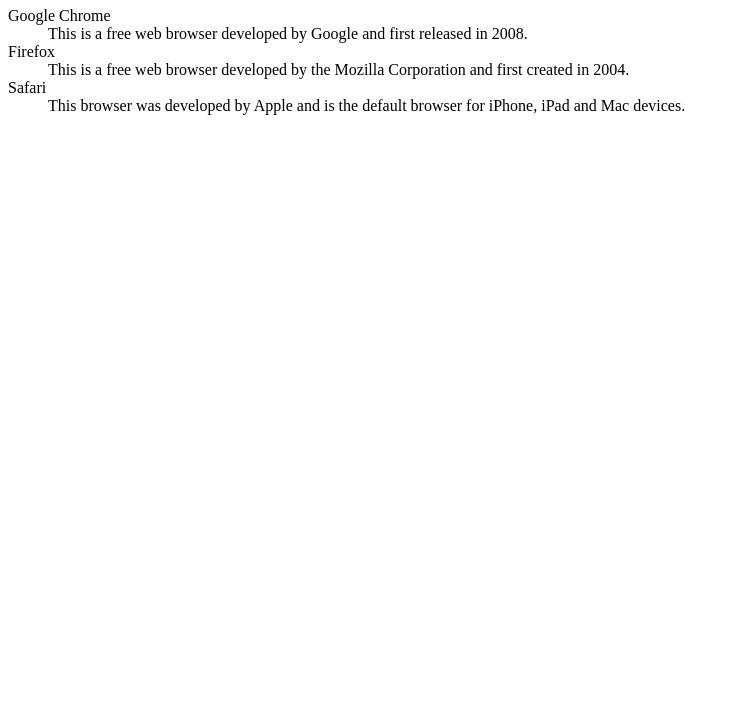
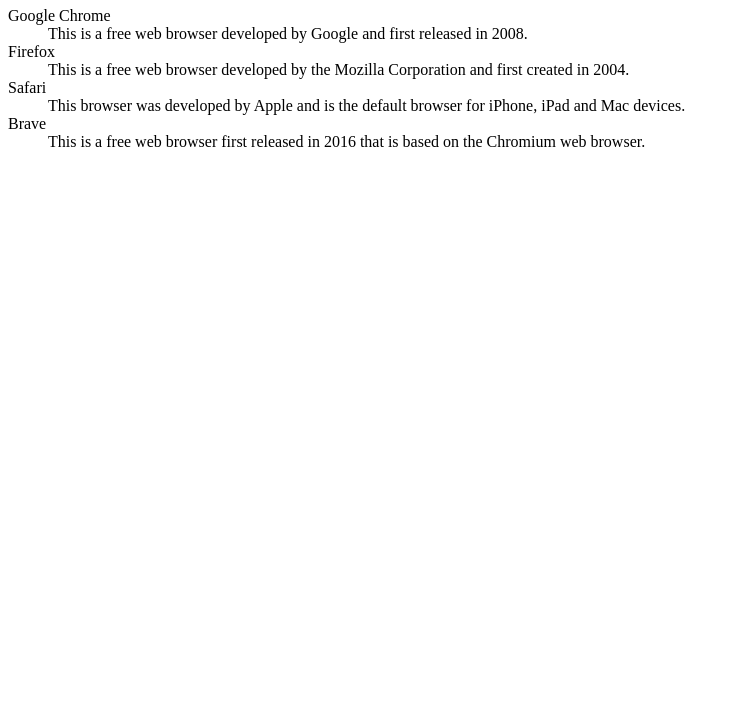
Before and after one commit to student0martian/fcc-list-of-web-browsers, a plain HTML site: page index.html in a window 1280 px wide. Shown: the part 73-800 px from the top of the page, without its empty margins (0-740 px from the left). Drawn offline with Linux system fonts and the light colour scheme.

Commit message:
Step 6: added the fourth dt and dd elements

```diff
--- a/index.html
+++ b/index.html
@@ -30,6 +30,12 @@
    <dd>
     This browser was developed by Apple and is the default browser for iPhone, iPad and Mac devices.
     </dd>
+   <dt>
+    Brave
+    </dt>
+   <dd>
+    This is a free web browser first released in 2016 that is based on the Chromium web browser.
+    </dd>
    </dl>
   </body>
  </html>
```
Also changed, not shown: 1 other file.
